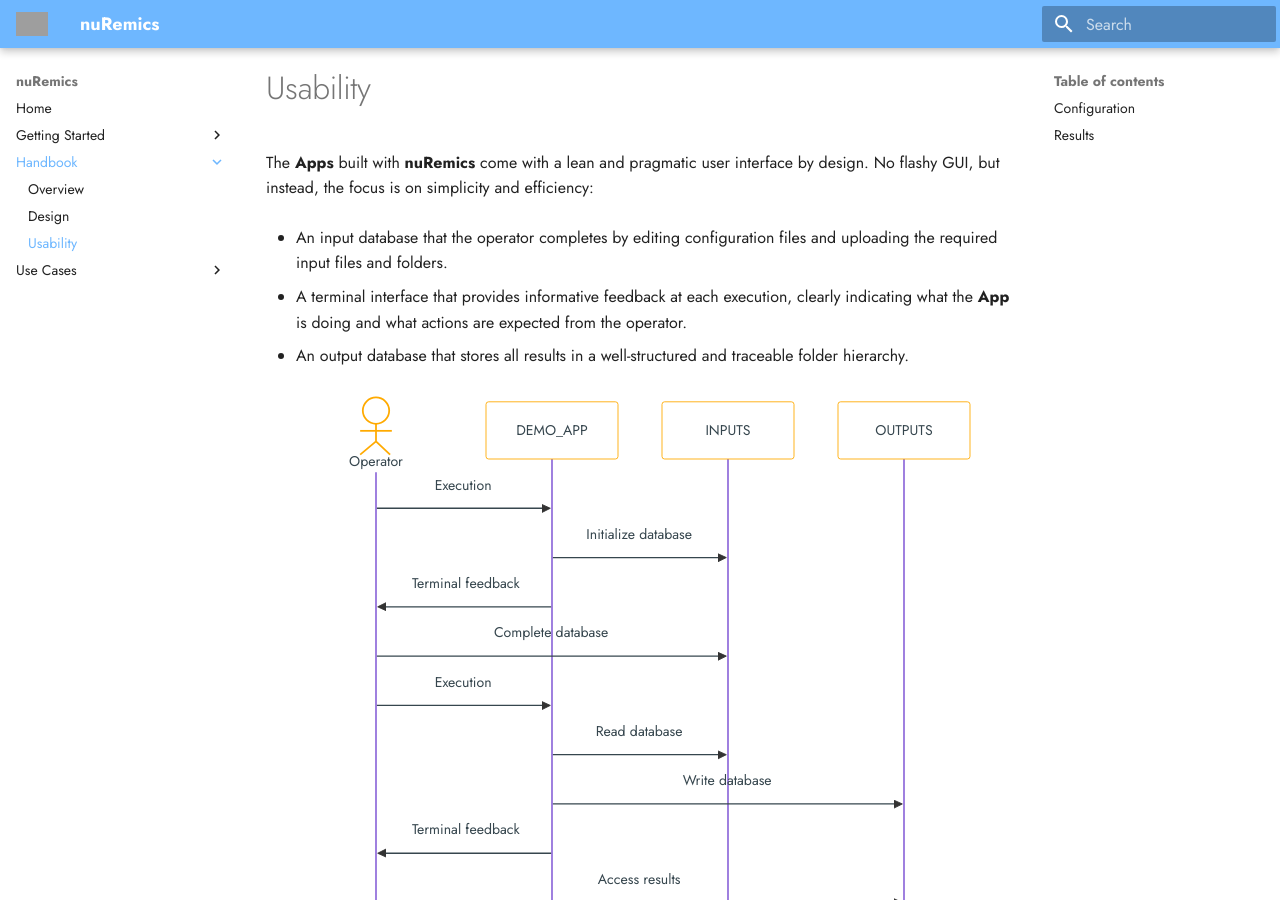
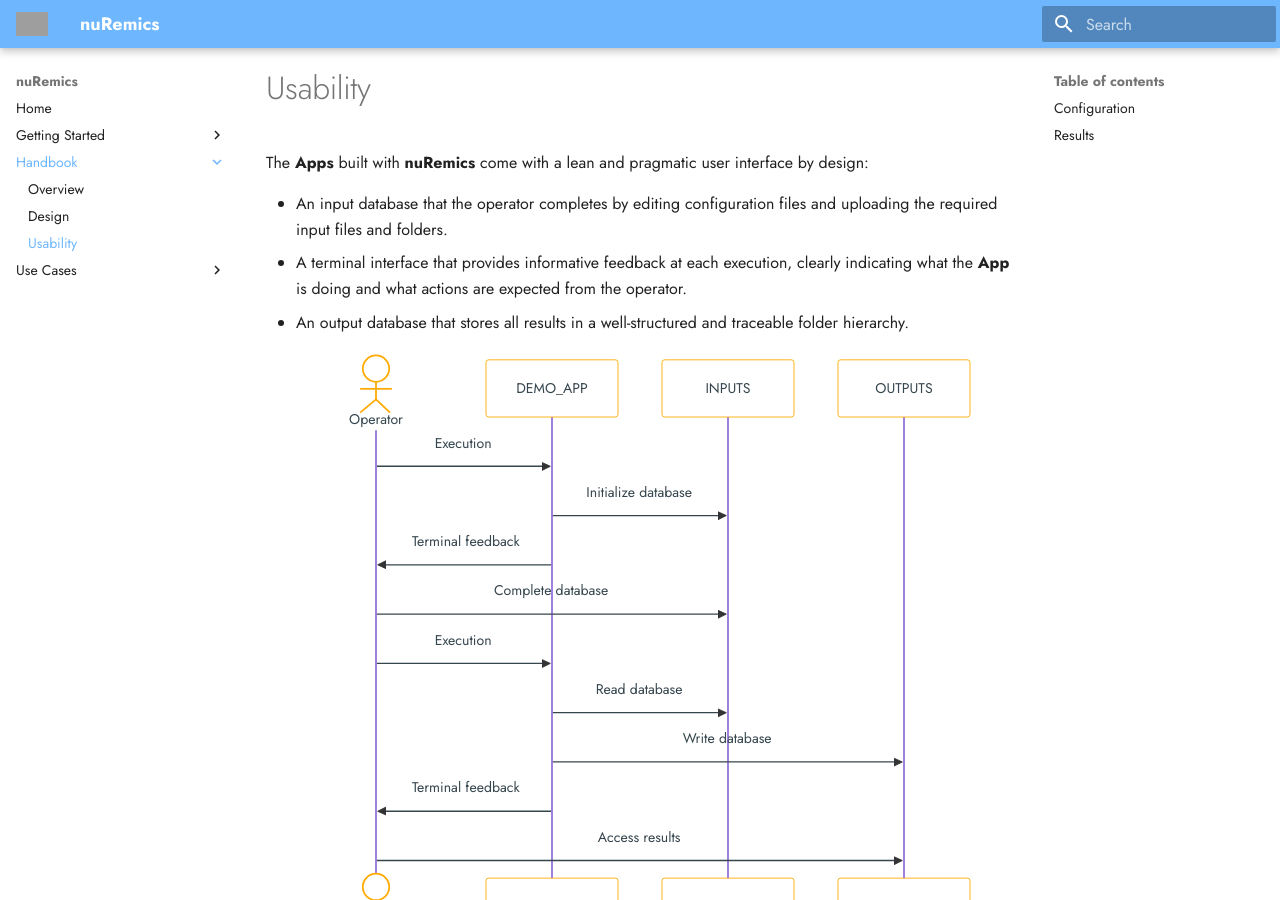
Before and after one commit to nuremics/nuremics-docs, an MkDocs documentation site: the page built from docs/handbook/usability.md, in a window 1280 px wide and 900 px high. Built offline with MkDocs 1.6.1 and Material for MkDocs 9.7.7, drawn with Linux system fonts in a browser that asks for light colours; grey boxes are pictures that could not be loaded.

Commit message:
minor update

````diff
--- a/docs/handbook/usability.md
+++ b/docs/handbook/usability.md
@@ -1,11 +1,9 @@
 # Usability
 
-The **Apps** built with **nuRemics** come with a lean and pragmatic user interface by design. No flashy GUI, but instead, the focus is on simplicity and efficiency:
+The **Apps** built with **nuRemics** come with a lean and pragmatic user interface by design:
 
 - An input database that the operator completes by editing configuration files and uploading the required input files and folders.
-
 - A terminal interface that provides informative feedback at each execution, clearly indicating what the **App** is doing and what actions are expected from the operator.
-
 - An output database that stores all results in a well-structured and traceable folder hierarchy.
 
 ```mermaid
````
